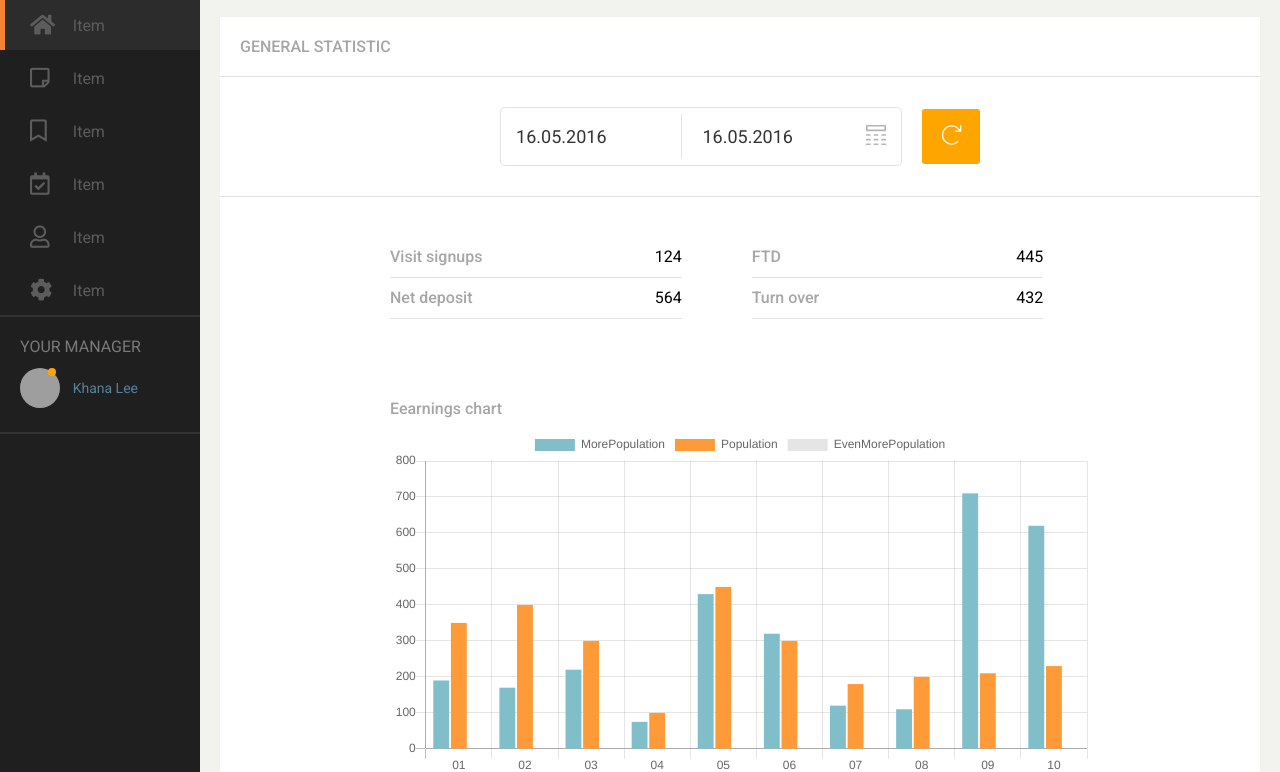
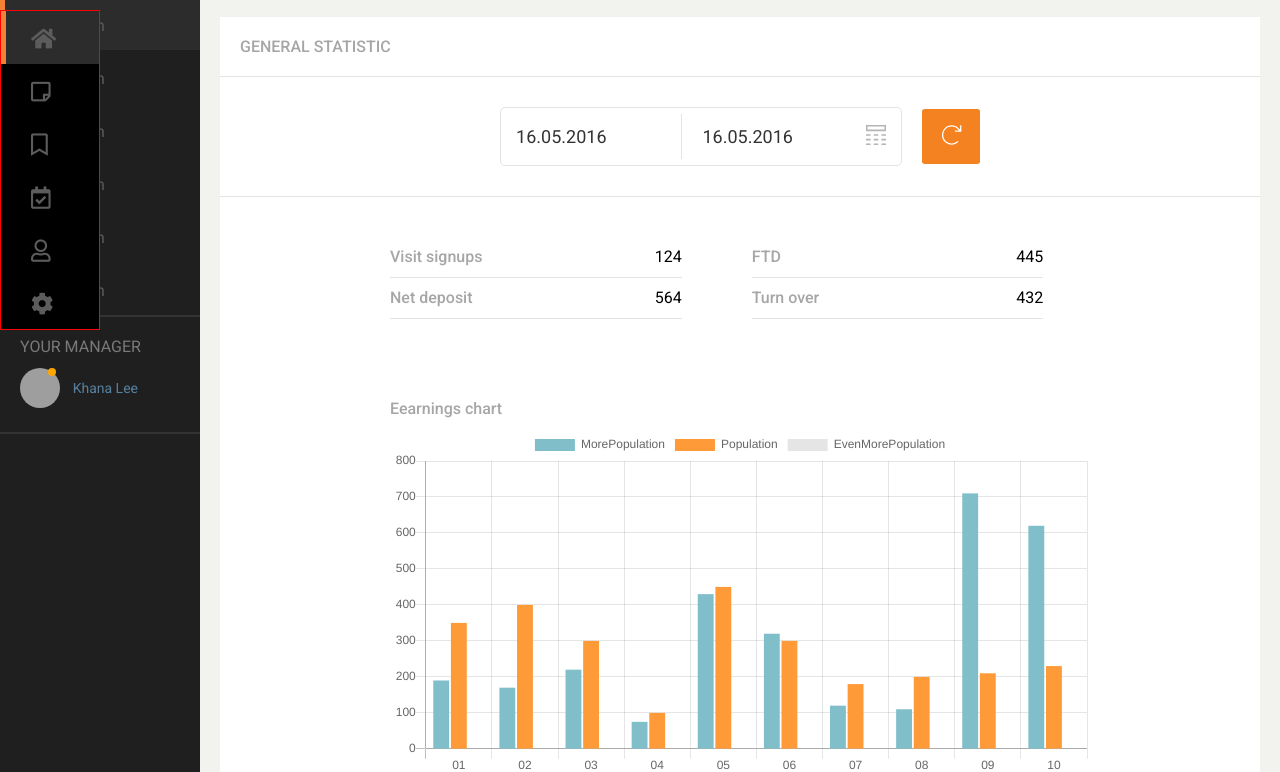
Before and after one commit to dave8git/dashboard-project, a plain HTML site: page index.html in a window 1280 px wide. Shown: the part 60-832 px from the top of the page. Drawn offline with nearby package versions, Linux system fonts and the light colour scheme; grey boxes are pictures that could not be loaded.

Commit message:
add side-menu first

```diff
--- a/index.html
+++ b/index.html
@@ -14,6 +14,7 @@
 </head>
 
 <body>
+
     <section id="sideMenu">
         <img class="logo" src="images/just_do_it.png" alt="logo">
         <i class="fas fa-bars"></i>
@@ -24,6 +25,14 @@
             <a href="#"><i class="far fa-calendar-check"></i>Item</a>
             <a href="#"><i class="far fa-user"></i>Item</a>
             <a href="#"><i class="fas fa-cog"></i>Item</a>
+            <div class="sideMenu-small">
+                    <a href="#" class="active"><i class="fas fa-home"></i></a>
+                    <a href="#"><i class="far fa-sticky-note"></i></a>
+                    <a href="#"><i class="far fa-bookmark"></i></a>
+                    <a href="#"><i class="far fa-calendar-check"></i></a>
+                    <a href="#"><i class="far fa-user"></i></a>
+                    <a href="#"><i class="fas fa-cog"></i></a>
+            </div>
         </nav>
         <div class="sidebar-break-line"></div>
         <div class="sidebar-manager-your-manager-wrapper">
--- a/sass/style.scss
+++ b/sass/style.scss
@@ -238,6 +238,7 @@ header {
         }
     }
 
+
     .sidebar-break-line {
         border-bottom: 2px #333333 solid;
         color: red;
@@ -372,6 +373,17 @@ header {
     }
 }
 
+
+.sideMenu-small {
+    width: 100px;
+    position: absolute;
+    top: 70px;
+    left: 0;
+    z-index: 1000;
+    background-color: black;
+    border: 1px solid red;
+
+}
 #content-wrapper {
     margin-top: 77px;
 
@@ -465,13 +477,17 @@ header {
         }
 
         .button-orange {
-            background-color: orange;
+            background-color: #f58220;
             border-radius: 5%;
             padding: 10px;
             color: #fff;
             display: inline-block;
             justify-content: center;
             border: none;
+        }
+
+        .button-orange:hover {
+            background-color: #ffB553;
         }
 
         .content-button-orange-size {
```
Also changed, not shown: css/style.css, 1 other file.
